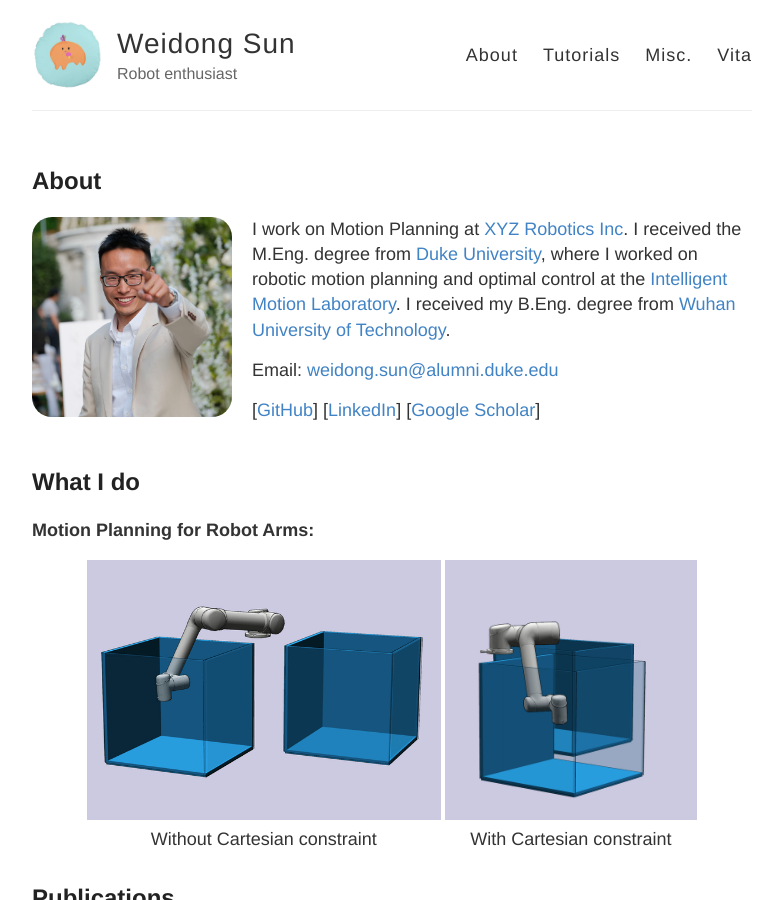
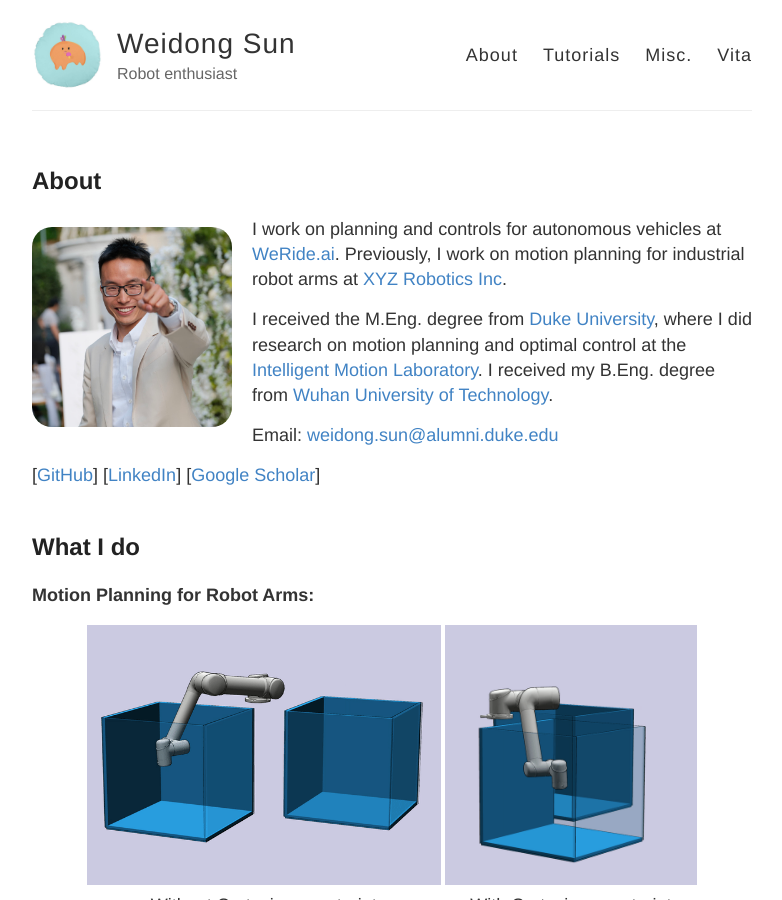
Before and after one commit to OxDuke/oxduke.github.io, a Jekyll site: the page built from index.md, in a window 1280 px wide and 900 px high. Shown: the whole window, without its empty margins (248-1030 px from the left). Built offline with Jekyll 4.4.1, drawn with Linux system fonts in a browser that asks for light colours.

Commit message:
Landed at weride.ai

```diff
--- a/index.md
+++ b/index.md
@@ -5,9 +5,12 @@ title: About
 
 ## About
 
-<img align="left" src="{{ site.baseurl }}/images/me3.jpeg" style="float:left;height:200px;width:200px;border-radius: 10%;margin-right: 20px">
+<img align="left" src="{{ site.baseurl }}/images/me3.jpeg" style="float:left;height:200px;width:200px;border-radius: 10%;margin-top: 10px;margin-bottom: 10px;margin-right: 20px">
 
-I work on Motion Planning at [XYZ Robotics Inc](https://www.xyzrobotics.ai/). I received the M.Eng. degree from [Duke University](https://www.duke.edu/), where I worked on robotic motion planning and optimal control at the [Intelligent Motion Laboratory](http://motion.pratt.duke.edu/).
+I work on planning and controls for autonomous vehicles at [WeRide.ai](https://www.weride.ai/).
+Previously, I work on motion planning for industrial robot arms at [XYZ Robotics Inc](https://www.xyzrobotics.ai/).
+
+I received the M.Eng. degree from [Duke University](https://www.duke.edu/), where I did research on motion planning and optimal control at the [Intelligent Motion Laboratory](http://motion.pratt.duke.edu/).
 I received my B.Eng. degree from [Wuhan University of Technology](http://english.whut.edu.cn/).
 
 Email: [weidong.sun@alumni.duke.edu](mailto:weidong.sun@alumni.duke.edu)
```
